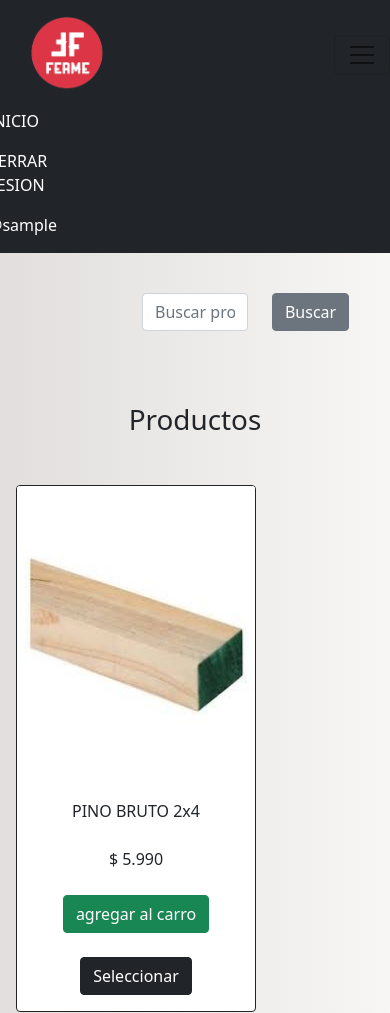
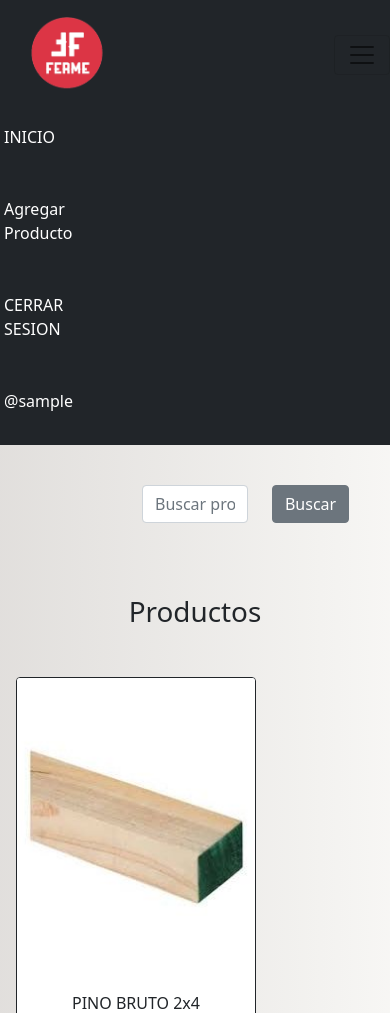
Before and after one commit to kvzon1984/FermeV3.0, a Django app: page / in a window 390 px wide. Shown: the top 1013 px of the page. Run offline with Django 3.2, Linux system fonts and the light colour scheme; the visitor is signed in with stand-in values (Sample User, id 1).

Commit message:
vita empleado

```diff
--- a/Ferme/app/templates/app/base.html
+++ b/Ferme/app/templates/app/base.html
@@ -1,3 +1,4 @@
+
 <!DOCTYPE html>
 <html lang="en">
 <head>
@@ -31,9 +32,9 @@
       <span class="navbar-toggler-icon"></span>
       </button>
 
-            <div class=" row col-12 col-md-11">
+      <div class=" row col-12 col-md-12">
 
-              <div class="collapse navbar-collapse text-center col-3 col-md-9 mb-2"  id="navbarSupportedContent">
+        <div class="collapse navbar-collapse text-center col-3 col-md-8 mb-2"  id="navbarSupportedContent">
           <ul class="navbar-nav mb-2 mb-lg-0">
             <div class="dropdown">
               <button class="btn btn-danger dropdown-toggle p-2 m-lg-2" type="button" id="construccion" data-bs-toggle="dropdown"  aria-expanded="false">
@@ -107,28 +108,51 @@
               </ul>
             </div>
 
+            {% if perms.app.add_empleado %}
+
+              <div class="dropdown nav-item ">
+                <button class="btn btn-danger dropdown-toggle p-2 m-lg-2"  id="dropdownMenuButton1" data-bs-toggle="dropdown" aria-expanded="false">
+                  Empleado
+                </button>
+
+                <ul class="dropdown-menu" aria-labelledby="dropdownMenuButton1">
+                  <li><a class="dropdown-item" href="agregarEmpleado">Agregar Empleado</a></li>
+                  <li><a class="dropdown-item" href="#">Eliminar-Editar Empleado</a></li>
+
                 </ul>
               </div>
-              <div class="row col-12 col-md-3 d-block">
+            {% endif %}
+
+
+          </ul>
+        </div>
+        <div class="row col-12 col-md-4 d-block">
           <ul class="navbar-nav navbar-right d-inline-flex">
 
-                  <li class="nav-item col-4">
+            <li class="nav-item col-4 col-md-1 p-3 m-lg-3">
               <a class="nav-link  titleColor" href="{% url 'home' %}">INICIO</a>
             </li>
+            {% if perms.app.add_producto %}
+            <li class="nav-item col-4 col-md-1 p-3 m-lg-3">
+              <a class="nav-link  titleColor" href="{% url 'agregarProducto' %}">Agregar Producto</a>
+            </li>
+            {% endif %}
+
+
 
             {% if user.is_authenticated %}
-                    <li class="nav-item col-4">
+              <li class="nav-item col-4 col-md-1 p-3 m-lg-3">
                 <a class="nav-link titleColor" href="{% url 'logout' %}"> CERRAR SESION</a>
               </li>
-                    <li class="nav-item col-4">
+              <li class="nav-item col-4 col-md-1 p-3 m-lg-3">
                 <a class="nav-link titleColor" href="#"> @{{ user.username }}</a>
               </li>
             {% else %}
 
-                  <li class="nav-item col-4">
+            <li class="nav-item col-4 col-md-1 p-3 m-lg-3">
               <a class="nav-link titleColor" href="{% url 'registro' %}">REGISTRO</a>
             </li>
-                  <li class="nav-item col-4">
+            <li class="nav-item col-4 col-md-1 p-3 m-lg-3">
                 <a class="nav-link titleColor" href="{% url 'login' %}"> INICIAR SESIÓN</a>
               </li>
             {% endif %}
@@ -136,14 +160,7 @@
           </ul>
 
         </div>
-
-
-
       </div>
-
-
-
-
 </nav>
 
     <div id= "contenido">
```
Lines whose indentation alone changed are shown as unchanged.
